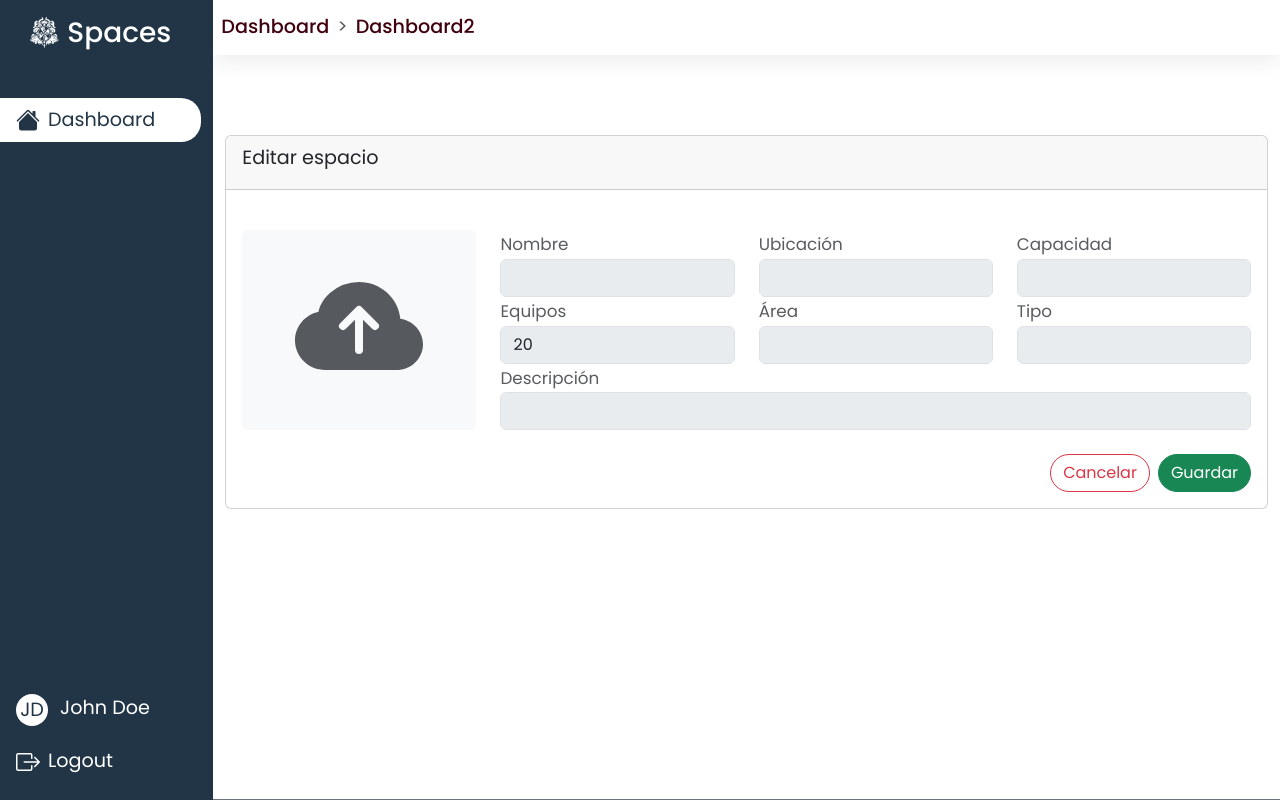
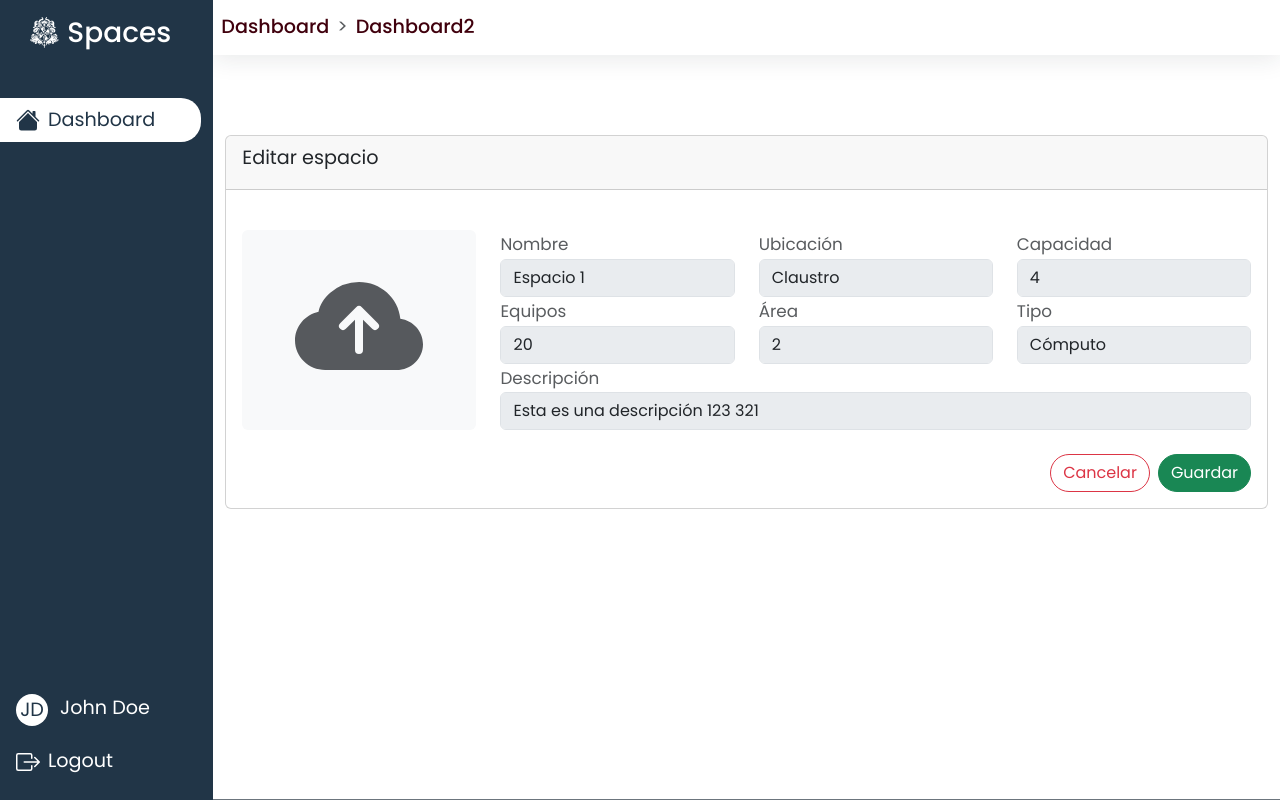
Before and after one commit to Feligx/EICTSpaces-WEB, a React (Vite) app in the folder react/eict-spaces/: page /dashboard/spaces/1 in a window 1280 px wide. Built offline with nearby package versions, Linux system fonts and the light colour scheme.

Commit message:
Update Spaces.jsx

```diff
--- a/react/eict-spaces/src/views/spaces/Spaces.jsx
+++ b/react/eict-spaces/src/views/spaces/Spaces.jsx
@@ -2,21 +2,27 @@ import './Spaces.css'
 import react_logo from '../../assets/react.svg'
 import {Button, Card, CardBody, CardHeader, CardTitle, Col, Input, InputGroup, Label, Row, Form} from "reactstrap";
 import {CloudArrowUpFill} from "react-bootstrap-icons";
-import {useRef} from "react";
+import {useRef, useState, useEffect} from "react";
 import {Link} from "react-router-dom";
 import { useForm, Controller } from "react-hook-form";
 import { useNavigate } from "react-router-dom";
-import { useEffect } from "react";
 
 const Spaces = ({edit = false}) => {
     const fileRef = useRef()
     const navigate = useNavigate()
+    const [filePreview, setFilePreview] = useState()
 
     const handleFileClick = () => {
         fileRef.current?.click();
     }
 
-    const { handleSubmit, control, formState: {errors} } = useForm({
+    const {
+        handleSubmit,
+        control,
+        reset,
+        formState: {errors},
+        getValues
+    } = useForm({
         defaultValues: {
             "file": "",
             "space_name": "Espacio 1",
@@ -29,16 +35,42 @@ const Spaces = ({edit = false}) => {
         }
     })
 
+    const handleFileChange = (e) => {
+        const file = e.target.files[0];
+
+        if (file) {
+          const reader = new FileReader();
+
+          reader.onloadend = () => {
+            setFilePreview(reader.result);
+          };
+
+          reader.readAsDataURL(file);
+        }
+    }
+
     const onSubmit = (data) => {
         console.log(data)
-        navigate("/dashboard")
+        //navigate("/dashboard")
     }
 
     useEffect(() => {
         if (!!!edit) {
             console.log("should leave form empty")
+            reset({
+                "file": "",
+                "space_name": "",
+                "devices": "",
+                "location": "",
+                "area": "",
+                "capacity": "",
+                "type": "",
+                "description": ""
+            })
         }
     }, [])
+
+    console.log(errors)
 
     return (
         <Card>
@@ -47,7 +79,7 @@ const Spaces = ({edit = false}) => {
                     {edit ? 'Editar espacio' : 'Nuevo espacio'}
                 </CardTitle>
             </CardHeader>
-            <CardBody tag={Form} onSubmit={handleSubmit(onSubmit)}>
+            <CardBody tag={Form} id='space-form' onSubmit={handleSubmit(onSubmit)}>
                 <Row className="my-4">
                     <Col md="3" className="my-2 my-lg-0 ">
                         <Controller
@@ -56,8 +88,25 @@ const Spaces = ({edit = false}) => {
                             rules={{ required: true }}
                             render={({field})=> (
                                 <InputGroup onClick={handleFileClick} className="rounded bg-light h-100 d-flex justify-content-center align-items-center">
-                                    <Input disabled={edit} type="file" name="file" id="file" className="d-none" innerRef={fileRef} {...field}/>
-                                    <CloudArrowUpFill className="text-muted" size="128"/>
+                                    <Input
+                                        disabled={edit}
+                                        type="file"
+                                        name="file"
+                                        id="file"
+                                        className="d-none"
+                                        innerRef={(ref) => {
+                                            field.ref(ref)
+                                            fileRef.current = ref
+                                        }}
+                                        onChange={
+                                            (e) => {
+                                                handleFileChange(e)
+                                                field.onChange(e)
+                                            }
+                                        }
+                                        {...field}
+                                    />
+                                    {filePreview ? <img src={filePreview}/> : <CloudArrowUpFill className="text-muted" size="128"/> }
                                 </InputGroup>
                             )}
                         />
@@ -73,7 +122,7 @@ const Spaces = ({edit = false}) => {
                                         ({field}) => (
                                             <>
                                                 <Label for="space_name" tag="small" className="text-muted">Nombre</Label>
-                                                <Input disabled={edit} name="space_name" id="space_name" type="text"/>
+                                                <Input disabled={edit} name="space_name" id="space_name" type="text" {...field} />
                                             </>
                                         )
                                     }
@@ -101,7 +150,7 @@ const Spaces = ({edit = false}) => {
                                         ({field}) => (
                                             <>
                                                 <Label for="location" tag="small" className="text-muted">Ubicación</Label>
-                                                <Input disabled={edit} name="location" id="location" type="text"/>
+                                                <Input disabled={edit} name="location" id="location" type="text" {...field}/>
                                             </>
                                         )
                                     }
@@ -114,7 +163,7 @@ const Spaces = ({edit = false}) => {
                                         ({field}) => (
                                             <>
                                                 <Label for="area" tag="small" className="text-muted">Área</Label>
-                                                <Input disabled={edit} name="area" id="area" type="text"/>
+                                                <Input disabled={edit} name="area" id="area" type="text" {...field}/>
                                             </>
                                         )
                                     }
@@ -129,7 +178,7 @@ const Spaces = ({edit = false}) => {
                                         ({field}) => (
                                             <>
                                                 <Label for="capacity" tag="small" className="text-muted">Capacidad</Label>
-                                                <Input disabled={edit} name="capacity" id="capacity" type="text"/>
+                                                <Input disabled={edit} name="capacity" id="capacity" type="text" {...field}/>
                                             </>
                                         )
                                     }
@@ -142,7 +191,7 @@ const Spaces = ({edit = false}) => {
                                         ({field}) => (
                                             <>
                                                 <Label for="type" tag="small" className="text-muted">Tipo</Label>
-                                                <Input disabled={edit} name="type" id="type" type="text"/>
+                                                <Input disabled={edit} name="type" id="type" type="text" {...field}/>
                                             </>
                                         )
                                     }
@@ -159,7 +208,7 @@ const Spaces = ({edit = false}) => {
                                         ({field}) => (
                                             <>
                                                 <Label for="description" tag="small" className="text-muted">Descripción</Label>
-                                                <Input disabled={edit} type="text" name="description" id="description" />
+                                                <Input disabled={edit} type="text" name="description" id="description" {...field}/>
                                             </>
                                         )
                                     }
@@ -172,7 +221,7 @@ const Spaces = ({edit = false}) => {
                     <Button type="button" tag={Link} color="danger rounded-pill me-2" outline to={-1}>
                         Cancelar
                     </Button>
-                    <Button type="submit" color="success rounded-pill">
+                    <Button type="submit" form='space-form' color="success rounded-pill" onClick={handleSubmit(onSubmit)}>
                         Guardar
                     </Button>
                 </div>
```
